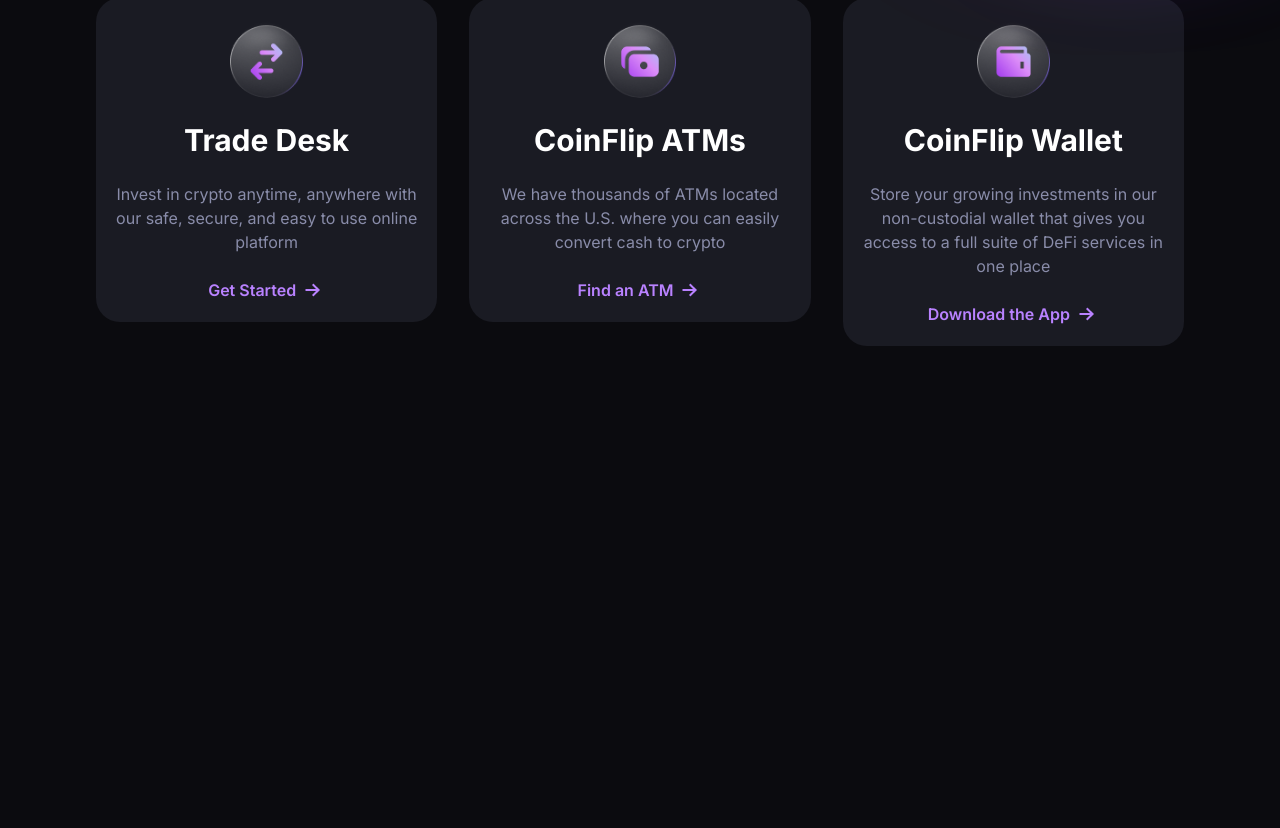
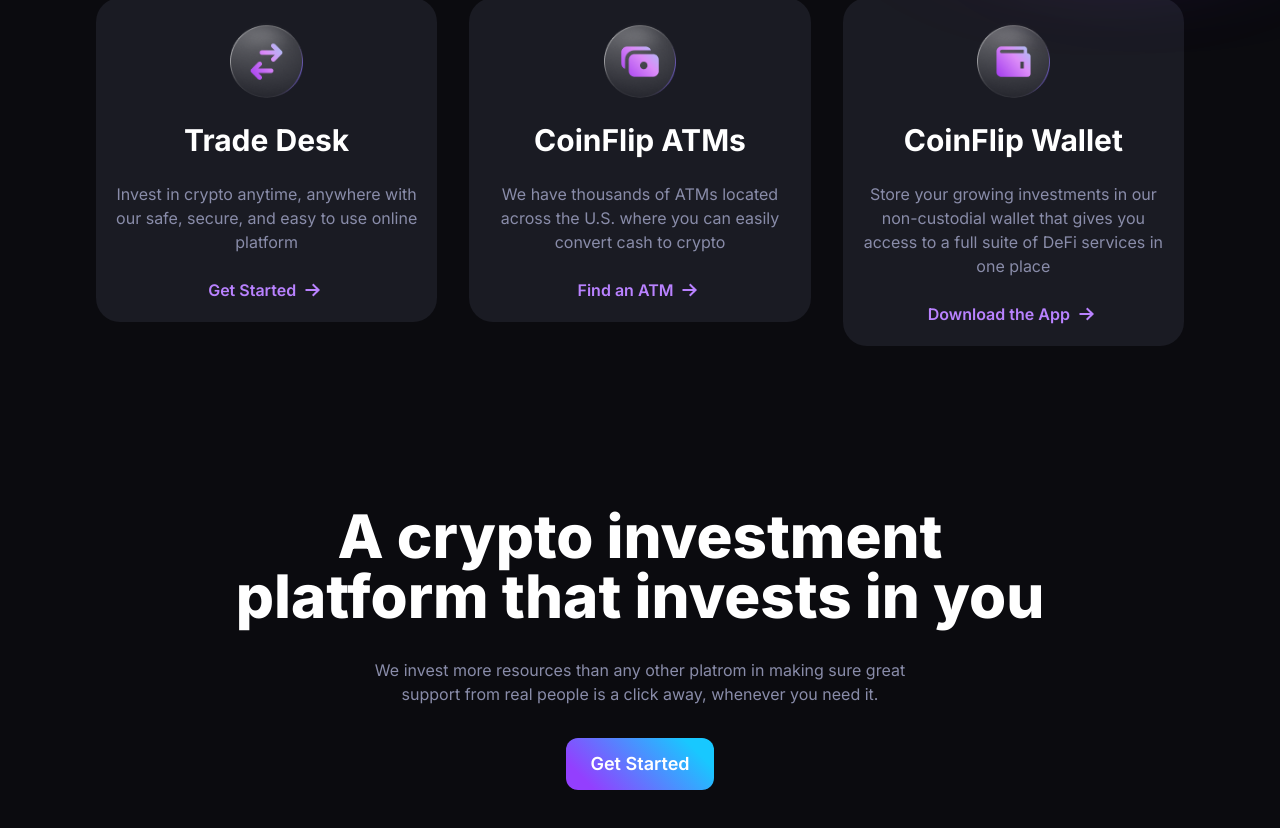
Before and after one commit to gift56/coinflip, a Vue app: page / in a window 1280 px wide. Shown: the part 736-1564 px from the top of the page. Before the commit the page ends 1162 px from the top, so only its background shows below. Built offline with nearby package versions, Linux system fonts and the light colour scheme.

Commit message:
working on the next

```diff
--- a/src/components/Invest.vue
+++ b/src/components/Invest.vue
@@ -1,7 +1,28 @@
 <template>
-  <section>Invest</section>
+  <section class="w-full">
+    <div class="container">
+      <div class="flex flex-col w-full items-center justify-center gap-8 py-20">
+        <h1 class="text-3xl font-extrabold md:text-6xl text-center">
+          A crypto investment <br class="hidden lg:block" />
+          platform that invests in you
+        </h1>
+        <p
+          class="lg:max-w-[580px] text-center text-base font-normal text-gray1"
+        >
+          We invest more resources than any other platrom in making sure great
+          support from real people is a click away, whenever you need it.
+        </p>
+        <RouterLink to="/">
+          <button
+            type="button"
+            class="w-fit px-6 py-3 rounded-xl bg-btnLinear text-white outline-none text-lg font-semibold"
+          >
+            Get Started
+          </button>
+        </RouterLink>
+      </div>
+    </div>
+  </section>
 </template>
 
-<script>
-export default {};
-</script>
+<script></script>
--- a/src/views/HomeView.vue
+++ b/src/views/HomeView.vue
@@ -1,11 +1,13 @@
 <script setup>
 import Hero from "../components/Hero.vue";
 import Service from "../components/Service.vue";
+import Invest from "../components/Invest.vue";
 </script>
 
 <template>
   <main>
     <Hero />
     <Service />
+    <Invest />
   </main>
 </template>
```
